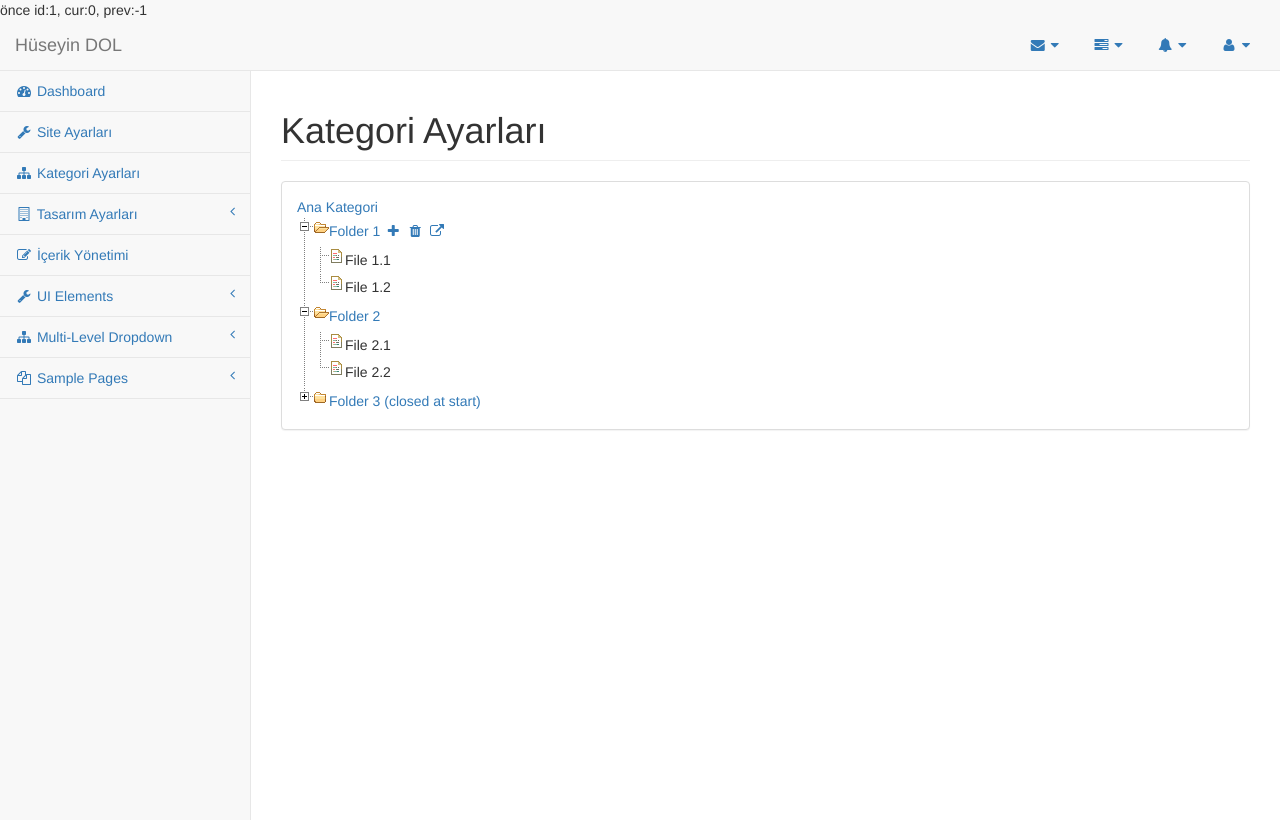
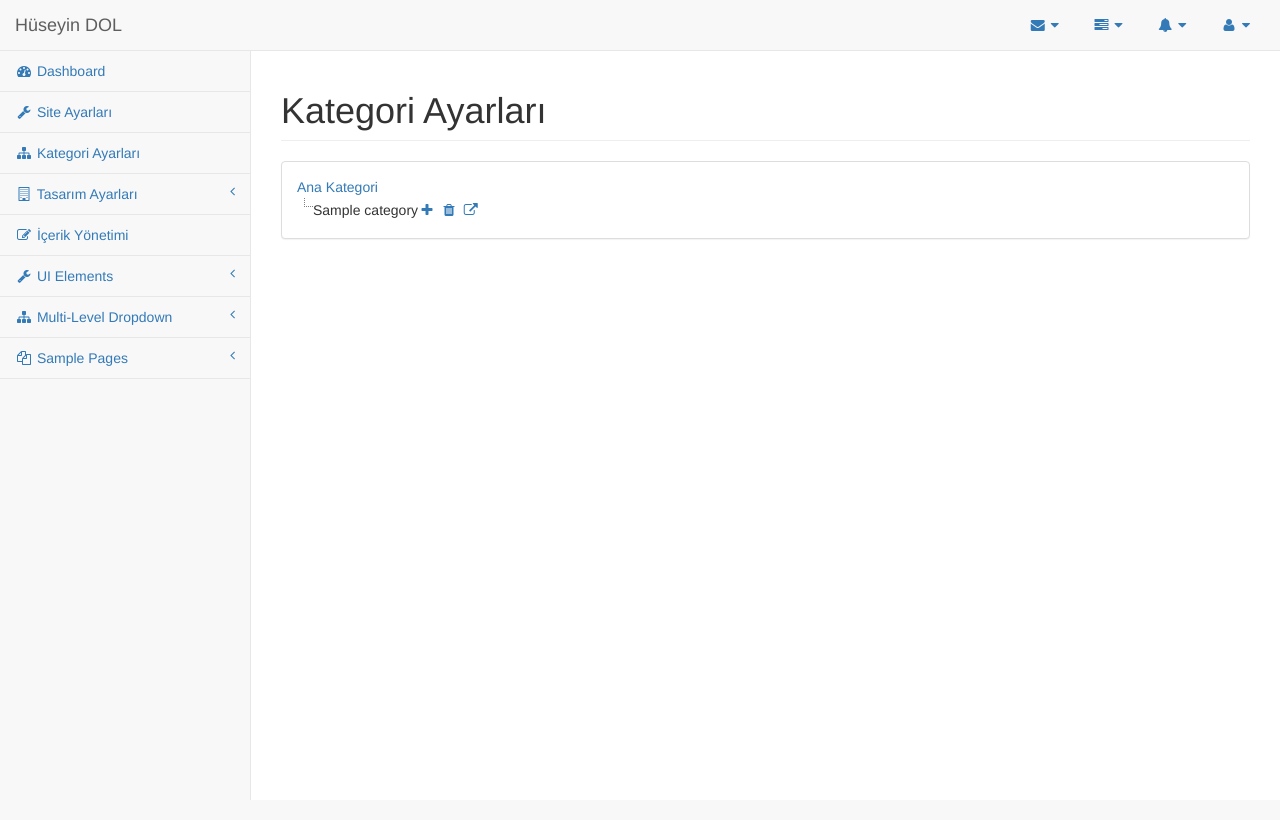
Before and after one commit to npmcdn-to-unpkg-bot/ci-projects, a CodeIgniter app: page /database/index.php/backend/categories/index in a window 1280 px wide. Run offline with CodeIgniter, Linux system fonts and the light colour scheme; the visitor is signed in with stand-in values (Sample User, id 1); tables that the repository leaves empty or names only in its code hold one stand-in row (values such as "Sample post").

Commit message:
kategori ekleme yapilacak

```diff
--- a/application/controllers/backend/Categories.php
+++ b/application/controllers/backend/Categories.php
@@ -14,15 +14,35 @@ class Categories extends Backend_Controller
 	public function index() {
 
 		$this->load->model('categories_model');
-		$cat_id = $this->input->get('category');
-		$cat = $this->categories_model->get_categories_list($cat_id);
-		$this->createTreeView($cat, 0);
-		// var_dump($cat);
+		$cat = $this->categories_model->get_categories_list();
+		$data['category'] = $this->createTree($cat, 0);
+
 		$this->load->view('backend/layout/header');
-		$this->load->view('backend/categories');
+		$this->load->view('backend/categories',$data);
 		$this->load->view('backend/layout/footer');
 	}
 
+	public function createTree($array, $currentParent, $currLevel = 0, $prevLevel = -1) {
+
+		$tree = "";
+		foreach ($array as $category) {
+			if ($currentParent == $category->parent_id) {
+				if ($currLevel > $prevLevel) $tree .= "<ul>";
+				if ($currLevel == $prevLevel) $tree .= "</li>";
+				$tree .= "<li><span>".$category->name."</span>";
+				$tree .= '<a href="javascript:;" data-toggle="modal" data-target="#categoriesAdd" class="fa fa-plus fa-fw modalCategoriesAdd" rel="'.$category->id.'"><span rel="'.$category->name.'"></span></a>
+                        <a href="javascript:;" data-toggle="modal" data-target="#categoriesDelete" class="fa fa-trash fa-fw modalCategoriesDelete" rel="'.$category->id.'"><span rel="'.$category->name.'"></span></a>
+                        <a href="javascript:;" class="fa fa-external-link fa-fw categoriesLinker" rel="'.$category->id.'"></a><code class="cat_link" style="display:none;">'.$category->cat_link.'</code>';
+				if ($currLevel > $prevLevel) { $prevLevel = $currLevel; }
+				$currLevel++;
+				$tree .= $this->createTree($array, $category->id, $currLevel, $prevLevel);
+				$currLevel--;
+			}
+		}
+		if ($currLevel == $prevLevel) $tree .= "</li></ul>";
+
+		return $tree;
+	}
 
 	public function categoriesAdd() {
 
@@ -30,31 +50,10 @@ class Categories extends Backend_Controller
 		exit;
 	}
 
-	function createTreeView($array, $currentParent, $currLevel = 0, $prevLevel = -1) {
+	public function categoriesDelete() {
 
-		foreach ($array as $categoryId => $category) {
-
-			if ($currentParent == $category->parent_id) {
-				echo "önce id:".$category->id;
-				echo ", cur:".$currLevel;
-				echo ", prev:".$prevLevel;
-				echo "<br/>";
-				// if ($currLevel > $prevLevel) echo "<ul class='tree'>";
-
-				// if ($currLevel == $prevLevel) echo "</li>";
-
-				// echo '<li> <label for="subfolder2">'.$category->name.', katid :'.$category->id.'</label>';
-
-				if ($currLevel > $prevLevel) { $prevLevel = $currLevel; }
-
-				$currLevel++;
-
-				$this->createTreeView($array, $category->id, $currLevel, $prevLevel);
-
-				$currLevel--;
-			}
-		}
-		// if ($currLevel == $prevLevel) echo "</li></ul> ";
+		var_dump($this->input->post());
+		exit;
 	}
 }
 ?>
--- a/application/models/Categories_Model.php
+++ b/application/models/Categories_Model.php
@@ -5,7 +5,7 @@
 class Categories_Model extends CI_Model
 {
 
-	function get_categories_list($cat_id =  null) {
+	function get_categories_list($cat_id = null) {
 
 		$this->db->select('id, parent_id, status, cat_link, name, queue');
 		$query = $this->db->get('categories');
@@ -20,7 +20,7 @@ class Categories_Model extends CI_Model
 		}
 	}
 
-	function get_categories($cat_id =  null) {
+	function get_categories($cat_id = null) {
 
 		$query = $this->db->get('categories');
 		if ($cat_id !== null) {
--- a/application/views/backend/categories.php
+++ b/application/views/backend/categories.php
@@ -16,33 +16,7 @@
 				<div class="row">
 					<div class="col-lg-12 categoriesListing">
                         <a href="javascript:;" data-toggle="modal" data-target="#categoriesAdd" rel="0" class="modalCategoriesAdd">Ana Kategori</a>
-                        <ul id="browser" class="filetree">
-                            <li>
-                                <span class="folder">
-                                    <a href="">Folder 1</a>
-                                    <a href="javascript:;" data-toggle="modal" data-target="#categoriesAdd" class="fa fa-plus fa-fw modalCategoriesAdd" rel="x"></a>
-                                    <a href="javascript:;" data-toggle="modal" data-target="#categoriesDelete" class="fa fa-trash fa-fw modalCategoriesDelete" rel="x"></a>
-                                    <a href="javascript:;" class="fa fa-external-link fa-fw categoriesLinker" rel="x"></a>
-                                </span>
-                                <ul>
-                                    <li><span class="file">File 1.1</span></li>
-                                    <li><span class="file">File 1.2</span></li>
-                                </ul>
-                            </li>
-                            <li>
-                                <span class="folder"><a href="">Folder 2</a></span>
-                                <ul>
-                                    <li><span class="file">File 2.1</span></li>
-                                    <li><span class="file">File 2.2</span></li>
-                                </ul>
-                            </li>
-                            <li class="closed">
-                                <span class="folder"><a href="">Folder 3 (closed at start)</a></span>
-                                <ul>
-                                    <li><span class="file">File 3.1</span></li>
-                                </ul>
-                            </li>
-                        </ul>
+                        <?php  echo $category; ?>
 					</div>
 				</div>
 			</div>
@@ -53,15 +27,19 @@
 $(function(){
     $('.modalCategoriesAdd').on('click', function(){
         var rel = $(this).attr('rel');
-        $('input[name="parent_id"].cat_parent_id').attr('value',rel);
+        $('#categoriesAdd input[name="parent_id"].cat_parent_id').attr('value',rel);
         // kategori eklemede db'ye bakarak alanları yerleştir ve relden aldıgın idyi uygun yerlere ver
     });
     $('.modalCategoriesDelete').on('click', function(){
         var rel = $(this).attr('rel');
+        var catDeleteName = $('span',this).attr('rel');
+        $('#categoriesDelete input[name="id"].cat_id').attr('value',rel);
+        $('#categoriesDelete #catDeleteName').text('"'+catDeleteName+'"');
         // kategori id ve adini alip modalda goster sonra kategoriyi sil.
     });
     $('.categoriesLinker').on('click', function(){
         var rel = $(this).attr('rel');
+        $(this).parent().find('>code.cat_link').toggle();
         // bu işlem kalsın frontend kismi yapilinca yapiplsin.
     });
 });
@@ -97,19 +75,18 @@ $(function(){
                                             <textarea name="description" class="form-control"></textarea>
                                         </div>
                                         <div class="form-group">
-                                            <label>Hangi Kategoriden Sonra</label>
+                                            <label>Kategori Sırası</label>
                                             <input type="text" name="queue" class="form-control" />
                                         </div>
                                         <div class="form-group">
-                                            <label>Kategori Liste Düzeni</label>
+                                            <label>Kategori Listeleme Düzeni</label>
                                             <input type="text" name="list_layout" class="form-control" />
                                         </div>
                                         <div class="form-group">
                                             <div class="checkbox">
-                                                <label><input type="checkbox" value="1" name="status" /> Kategori Aktif mi?</label>
+                                                <label><input type="checkbox" value="1" name="status" checked="checked" /> Kategori Aktif mi?</label>
                                             </div>
                                         </div>
-                                        <input type="hidden" name="parent_id" class="cat_parent_id" />
                                     </div>
                                     <div class="tab-pane fade" id="settings02">
                                         <div class="form-group">
@@ -141,6 +118,7 @@ $(function(){
                     </div>
                 </div>
                 <div class="modal-footer">
+                    <input type="hidden" name="parent_id" class="cat_parent_id" />
                     <button type="button" class="btn btn-default" data-dismiss="modal">Vazgeç</button>
                     <button type="submit" class="btn btn-primary">Ekle</button>
                 </div>
@@ -156,17 +134,20 @@ $(function(){
 <div class="modal fade" id="categoriesDelete" tabindex="-1" role="dialog" aria-labelledby="myModalLabel" aria-hidden="true">
     <div class="modal-dialog">
         <div class="modal-content">
+            <form action="backend/categories/categoriesDelete" method="post">
                 <div class="modal-header">
                     <button type="button" class="close" data-dismiss="modal" aria-hidden="true">&times;</button>
                     <h4 class="modal-title" id="myModalLabel">Kategori Sil</h4>
                 </div>
                 <div class="modal-body">
-                xxx isimli kategorinizi silmek istiyor musunuz?
+                    <span id="catDeleteName"></span> isimli kategorinizi silmek istiyor musunuz?
                 </div>
                 <div class="modal-footer">
+                    <input type="hidden" name="id" class="cat_id" />
                     <button type="button" class="btn btn-default" data-dismiss="modal">Vazgeç</button>
-                <button type="button" class="btn btn-danger">Sil</button>
+                    <button type="submit" class="btn btn-danger">Sil</button>
                 </div>
+            </form>
         </div>
         <!-- /.modal-content -->
     </div>
--- a/application/views/backend/layout/header.php
+++ b/application/views/backend/layout/header.php
@@ -212,7 +212,7 @@
                 <ul class="dropdown-menu dropdown-user">
                     <li><a href="backend/user/profile"><i class="fa fa-user fa-fw"></i> User Profile</a>
                     </li>
-                    <li><a href="#"><i class="fa fa-gear fa-fw"></i> Settings</a>
+                    <li><a href="backend/site_settings"><i class="fa fa-gear fa-fw"></i> Settings</a>
                     </li>
                     <li class="divider"></li>
                     <li><a href="backend/auth/logout"><i class="fa fa-sign-out fa-fw"></i> Logout</a>
--- a/assets/admin/dist/css/sb-admin-2.css
+++ b/assets/admin/dist/css/sb-admin-2.css
@@ -391,3 +391,8 @@ table.dataTable thead .sorting:after {
     padding: 8px;
 }
 .tab-content.categories-tabs {margin: 15px 0 0;}
+.modalCategoriesAdd>span, .modalCategoriesDelete>span{text-indent: -99em;overflow: hidden;}
+.cat_link {margin-left: 20px;border: 1px solid #ccc;color: #000;}
+.categoriesListing li span {
+}
+.categoriesListing li a {/* color:#000; */}
--- a/assets/admin/dist/js/sb-admin-2.js
+++ b/assets/admin/dist/js/sb-admin-2.js
@@ -35,7 +35,7 @@ $(function() {
     }
     try {
         // second example
-        $("#browser").treeview({
+        $(".categoriesListing>ul").treeview({
             animated:"normal",
             persist: "cookie"
         });
```
Lines whose indentation alone changed are shown as unchanged.
